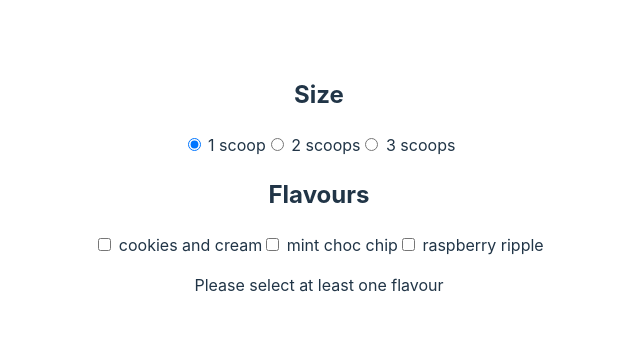
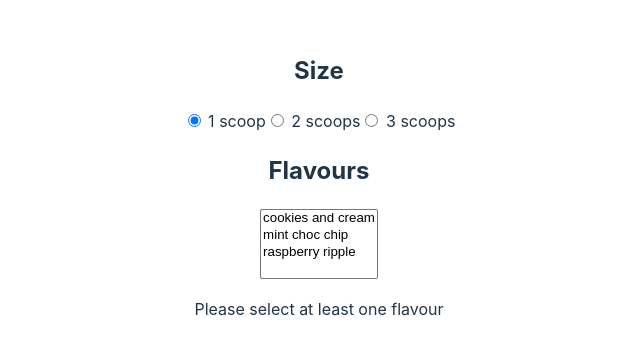
Before and after one commit to akashsoni01/svelte4_poc, a Svelte app in the folder my-svelte-project/: page / in a window 1280 px wide. Shown: the part 215-570 px from the top of the page, without its empty margins (321-961 px from the left). Built offline with nearby package versions, Linux system fonts and the light colour scheme.

Commit message:
select multiple option binding

```diff
--- a/my-svelte-project/src/App.svelte
+++ b/my-svelte-project/src/App.svelte
@@ -21,18 +21,11 @@
 
 <h2>Flavours</h2>
 
-{#each ["cookies and cream", "mint choc chip", "raspberry ripple"] as flavour}
-  <label>
-    <input
-      type="checkbox"
-      name="flavours"
-      value={flavour}
-      bind:group={flavours}
-    />
-
-    {flavour}
-  </label>
-{/each}
+<select multiple bind:value={flavours}>
+  {#each ["cookies and cream", "mint choc chip", "raspberry ripple"] as flavour}
+    <option>{flavour}</option>
+  {/each}
+</select>
 
 {#if flavours.length === 0}
   <p>Please select at least one flavour</p>
```
